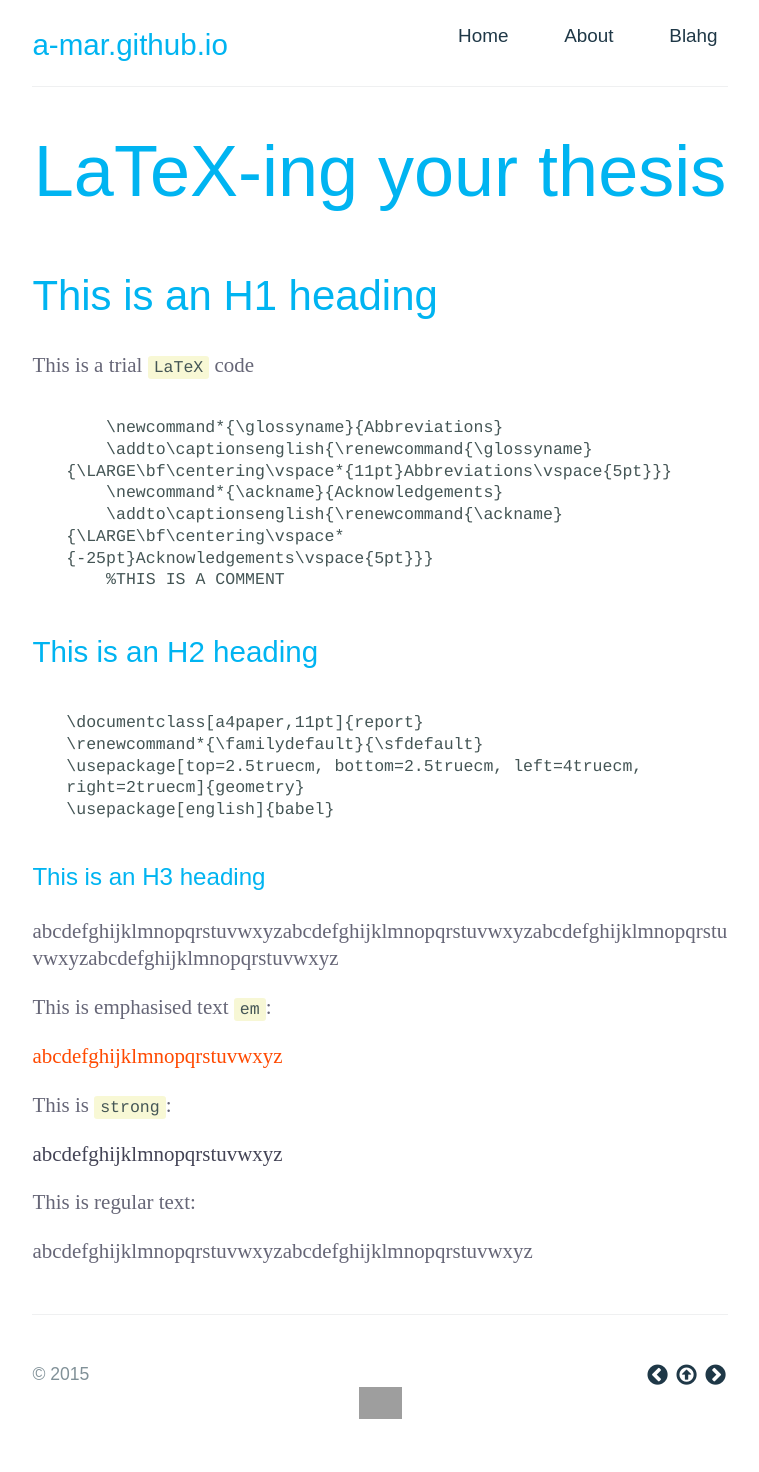
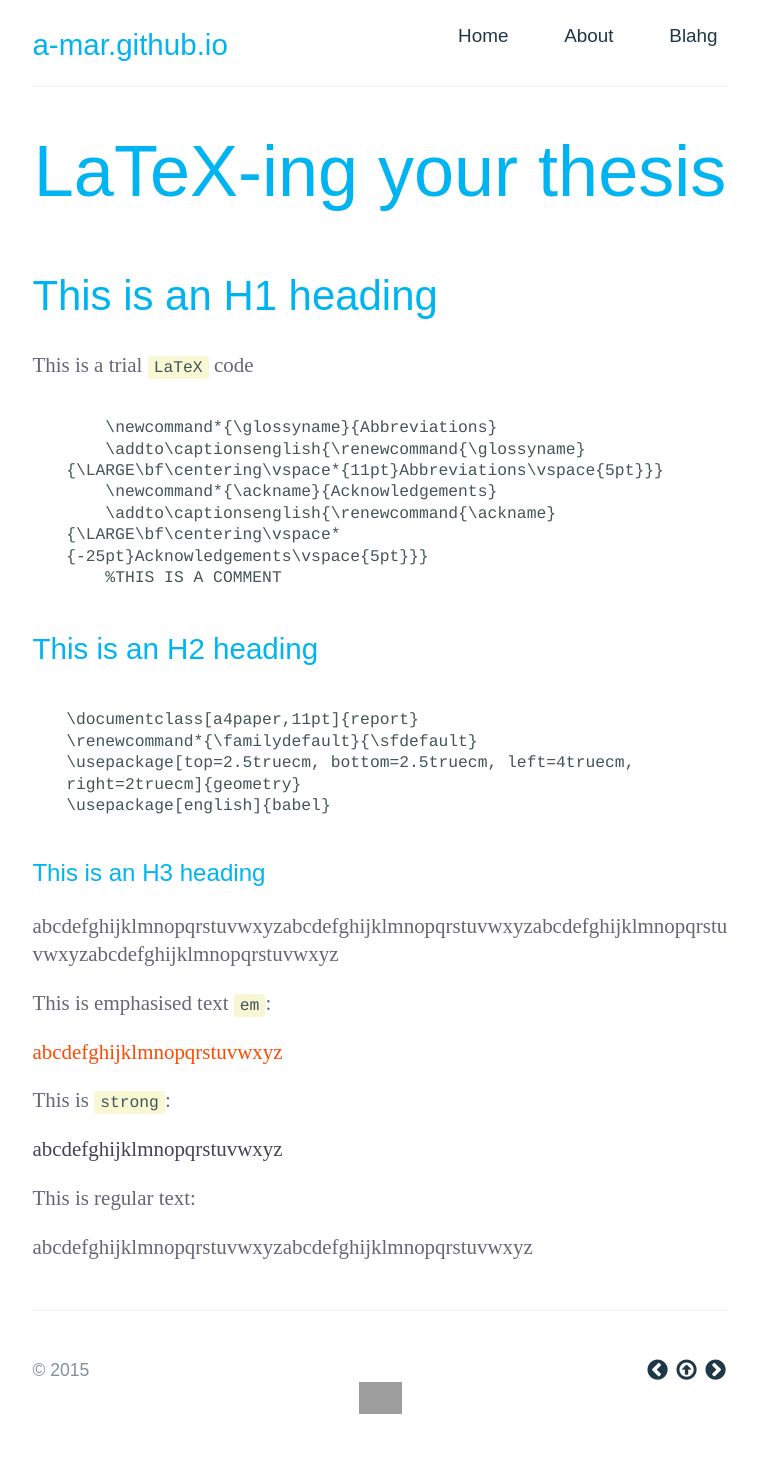
Before and after one commit to a-mar/blahg, a Jekyll site: the page built from index.html, in a window 1280 px wide. Shown: the whole page, without its empty margins (260-1019 px from the left). Built offline with Jekyll 4.4.1, drawn with Linux system fonts in a browser that asks for light colours; nearby versions of some CDN libraries; some web fonts are replaced; Markdown is read by kramdown in place of the engine named in the settings; grey boxes are pictures that could not be loaded.

Commit message:
Update asdf.css

```diff
--- a/stylesheets/asdf.css
+++ b/stylesheets/asdf.css
@@ -8,7 +8,7 @@ code,kbd,pre,samp {
   font-family: 'SrcCode', Courier, monospace;
   overflow: auto;
   /*width: 700px;*/
-  font-size:79%;
+  font-size:78%;
   line-height:1.31;
   background-color: rgba(217,217,47,0.2);
   color:#455;
```
